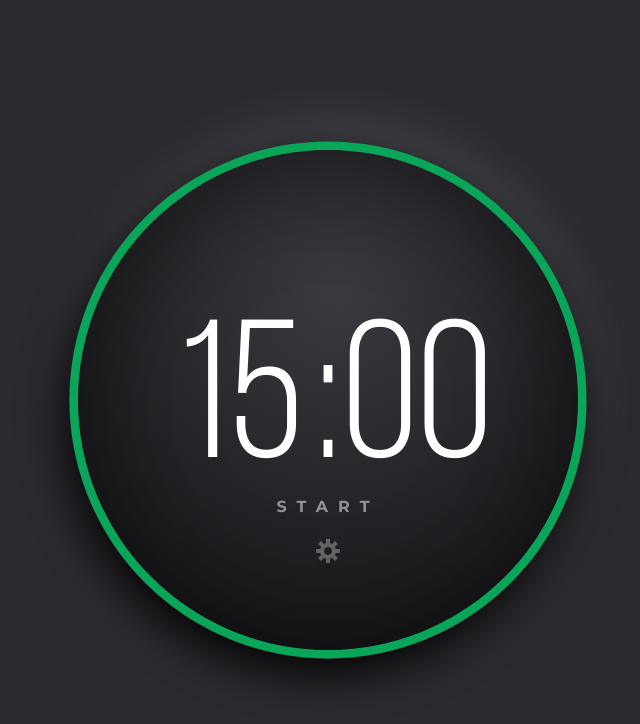
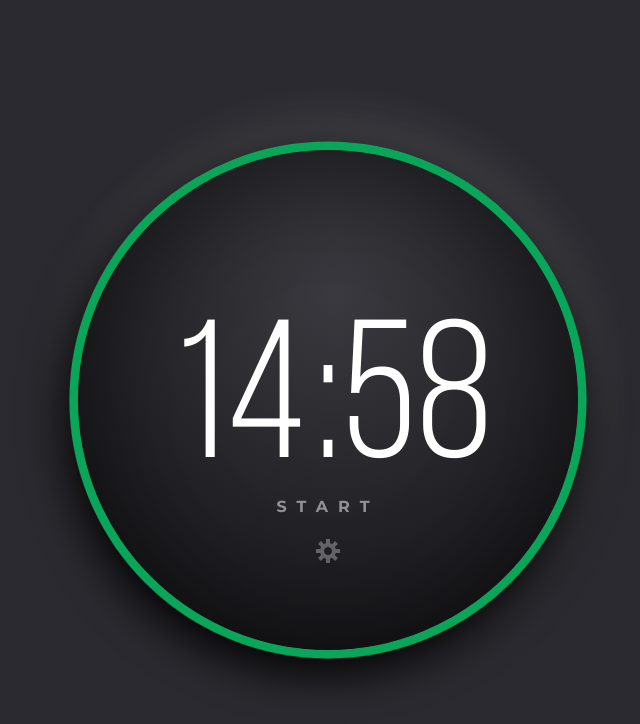
Before and after one commit to voiceinthedark/pomodoro-timer, a plain HTML site: page index.html in a window 1280 px wide. Both pictures are taken after a click on the button "START". Shown: the whole page, without its empty margins (312-952 px from the left). Drawn offline with Linux system fonts and the light colour scheme; files whose address does not match are found by name.

Commit message:
Added function to start the timer and format it correctly

```diff
--- a/index.html
+++ b/index.html
@@ -7,6 +7,7 @@
   <meta name="viewport" content="width=device-width, initial-scale=1.0">
   <title>01 - Pomodoro || Advent of JavaScript</title>
   <link rel="stylesheet" href="./styles.css" />
+  <script type="text/javascript" src='script.js' defer></script>
 </head>
 
 <body>
@@ -14,18 +15,18 @@
   <div class="wrapper">
     <div class="ring">
       <svg width="518" height="518" viewBox="0 0 518 518">
-        <circle stroke-width="9px" x="0" y="y" cx="259" cy="259" r="254" />
+        <circle id="circle" stroke-width="9px" x="0" y="y" cx="259" cy="259" r="254" />
       </svg>
     </div>
 
     <div class="timer">
       <div class="time">
         <div class="minutes">
-          <input type="text" value="15" disabled />
+          <input id="minutesInput" type="text" value="15" disabled />
         </div>
         <div class="colon">:</div>
         <div class="seconds">
-          <input type="text" value="00" disabled />
+          <input id="secondsInput" type="text" value="00" disabled />
         </div>
       </div>
       <button class="start">start</button>
--- a/script.js
+++ b/script.js
@@ -0,0 +1,50 @@
+// get the input texts
+let minutesInput = document.querySelector('#minutesInput');
+let secondsInput = document.querySelector('#secondsInput');
+// get the start button
+const btnStart = document.querySelector('.start');
+
+// starting with original time limit of 15 minutes
+let time_limit = 15 * 60;
+// the time that has passed since starting
+let time_passed = 0;
+// initialy time left is equal to the time limit
+let time_left = time_limit;
+
+// the timerInterval to keep track of the setInterval method
+let timerInterval = null;
+
+function formatTimeLeft(time) {
+  // The largest round integer less than or equal to the result of time divided being by 60.
+  const minutes = Math.floor(time / 60);
+
+  // Seconds are the remainder of the time divided by 60 (modulus operator)
+  let seconds = time % 60;
+
+  // If the value of seconds is less than 10, then display seconds with a leading zero
+  if (seconds < 10) {
+    seconds = `0${seconds}`;
+  }
+
+  // The output in MM:SS format
+  return { minutes, seconds };
+}
+
+function startTimer() {
+    timerInterval = setInterval(() => {
+        // time passed increments by 1 each second
+        time_passed += 1;
+        time_left = time_limit - time_passed;
+
+        // update the input boxes on the timer
+        let {minutes, seconds} = formatTimeLeft(time_left);
+        minutesInput.value = minutes;
+        secondsInput.value = seconds;
+
+    }, 1000);
+
+}
+
+btnStart.addEventListener('click', () => {
+    startTimer();
+})
```
